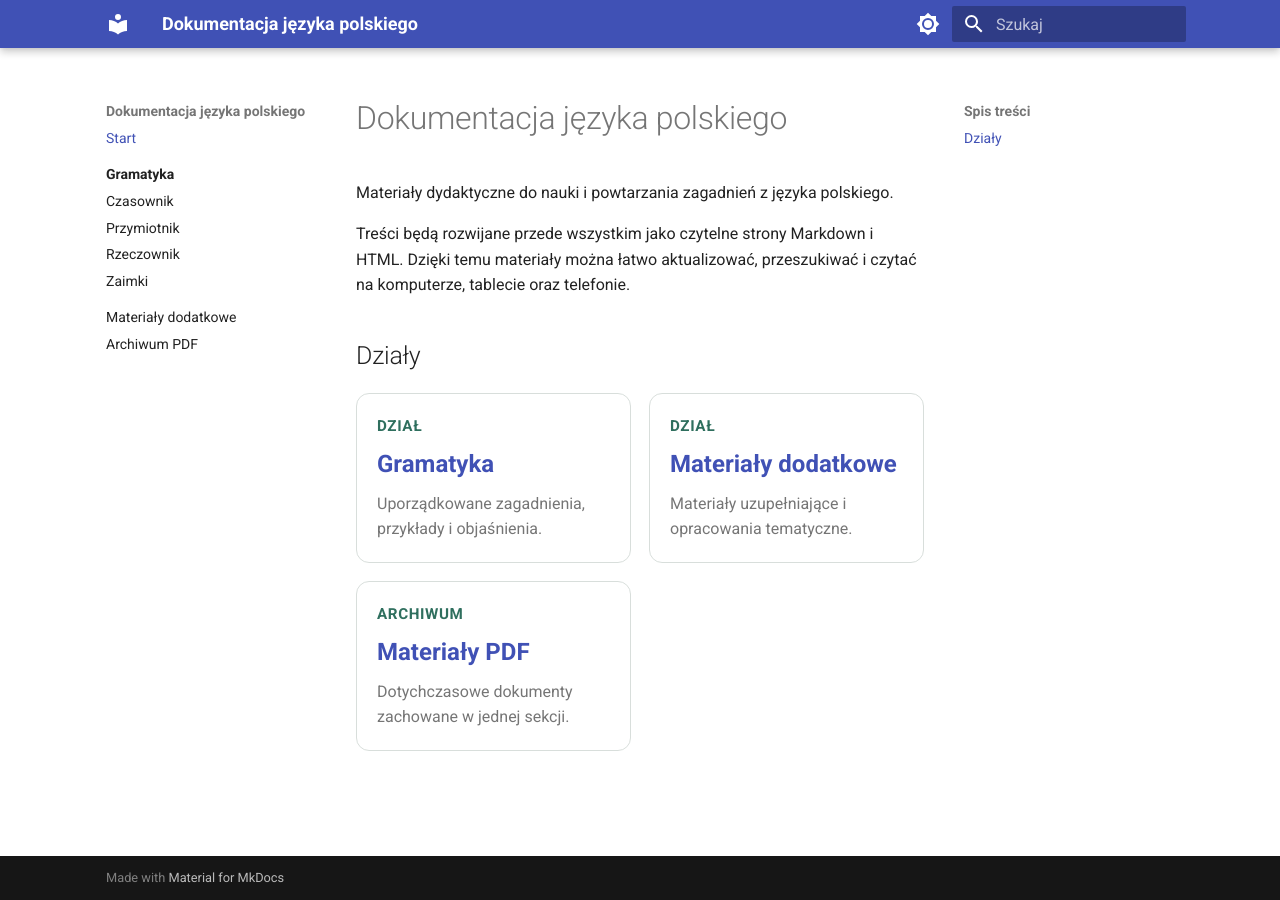
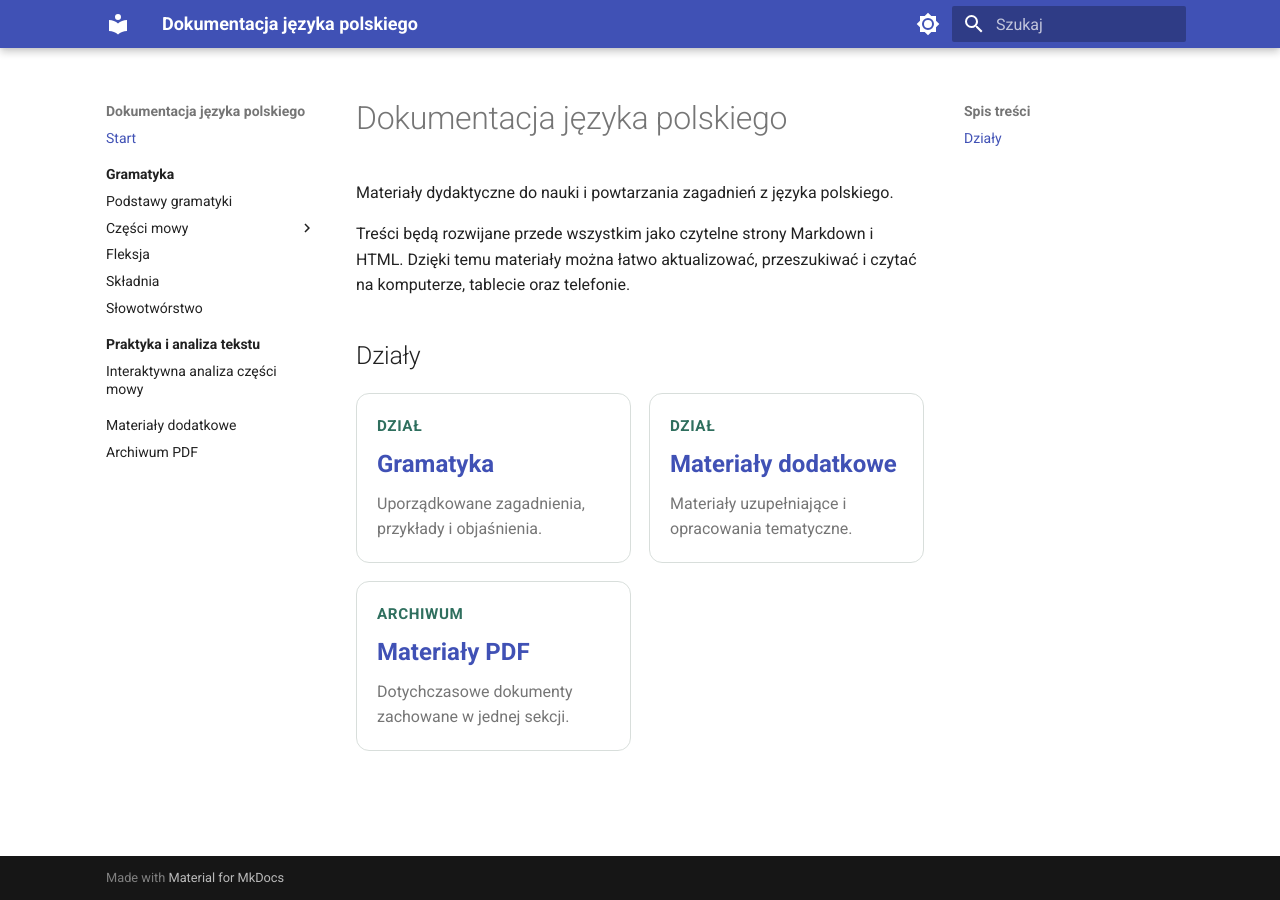
Before and after one commit to dchorazkiewicz/SP_JP, an MkDocs documentation site: the page built from docs/index.md, in a window 1280 px wide. Built offline with MkDocs 1.6.1 and Material for MkDocs 9.7.7, drawn with Linux system fonts in a browser that asks for light colours.

Commit message:
Add hierarchical grammar navigation and interactive scripts

```diff
--- a/mkdocs.yml
+++ b/mkdocs.yml
@@ -27,6 +27,9 @@ theme:
 extra_css:
   - stylesheets/extra.css
 
+extra_javascript:
+  - javascripts/grammar-highlighter.js
+
 plugins:
   - search:
       lang: pl
@@ -44,10 +47,19 @@ markdown_extensions:
 nav:
   - Start: index.md
   - Gramatyka:
-      - Wprowadzenie: gramatyka/index.md
-      - Czasownik: gramatyka/czasownik/index.md
-      - Przymiotnik: gramatyka/przymiotnik/index.md
-      - Rzeczownik: gramatyka/rzeczownik/index.md
-      - Zaimki: gramatyka/zaimki/index.md
+      - Przegląd: gramatyka/index.md
+      - Podstawy gramatyki: gramatyka/podstawy/index.md
+      - Części mowy:
+          - Przegląd: gramatyka/czesci-mowy/index.md
+          - Czasownik: gramatyka/czesci-mowy/czasownik/index.md
+          - Przymiotnik: gramatyka/przymiotnik/index.md
+          - Rzeczownik: gramatyka/rzeczownik/index.md
+          - Zaimki: gramatyka/zaimki/index.md
+      - Fleksja: gramatyka/fleksja/index.md
+      - Składnia: gramatyka/skladnia/index.md
+      - Słowotwórstwo: gramatyka/slowotworstwo/index.md
+  - Praktyka i analiza tekstu:
+      - Wprowadzenie: praktyka/index.md
+      - Interaktywna analiza części mowy: praktyka/interaktywna-analiza-czesci-mowy.md
   - Materiały dodatkowe: materialy-dodatkowe/index.md
   - Archiwum PDF: pdf/index.md
```
